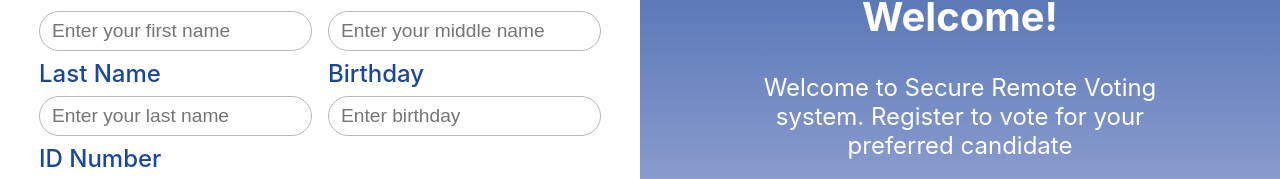
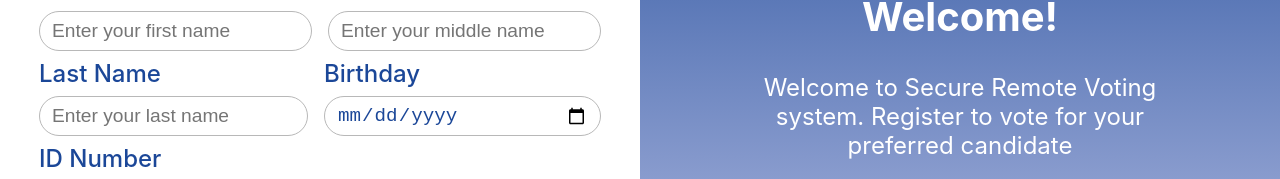
Before and after one commit to Houssien-Zeineddine/secure_remote_voting_system, a React (Vite) app in the folder client/: page /register in a window 1280 px wide. Shown: the part 252-431 px from the top of the page. Built offline with nearby package versions, Linux system fonts and the light colour scheme.

Commit message:
linking register and login successfully

```diff
--- a/client/src/pages/Register/index.jsx
+++ b/client/src/pages/Register/index.jsx
@@ -4,6 +4,7 @@ import Button from "../../components/Button";
 import Input from "../../components/Input";
 import logo from "../../assets/logos/blue-web-logo-no-bg.svg";
 import welcomeIllustration from "../../assets/register illautration.svg";
+import Calendar from "../../assets/calendar 1.svg";
 import axiosBaseUrl from "../../Utils/axios";
 import "./style.css";
 
@@ -79,9 +80,7 @@ const Register = () => {
         <form onSubmit={handleSubmit} className="registeration-form">
           {error && (
             <div className="error-message">
-              {error.split(" | ").map((msg, idx) => (
-                <p key={idx}>{msg}</p>
-              ))}
+              <p>{error.split(" | ")[0]}</p>
             </div>
           )}
           <div className="two-inputs-container">
@@ -120,11 +119,11 @@ const Register = () => {
             <Input
               label="birthday"
               labelText="Birthday"
-              type="text"
+              type="date"
               name="birthday"
               id="birthday"
-              placeholder="Enter birthday"
-              classNames="input-vertical"
+              classNames="input-vertical birthday-input"
+              placeholder="Enter your birthday"
               onChange={handleChange}
             />
           </div>
@@ -135,7 +134,7 @@ const Register = () => {
             name="id_number"
             id="id_number"
             placeholder="Enter your Id number"
-            classNames="input-vertical"
+            classNames="input-vertical "
             onChange={handleChange}
           />
           <Input
--- a/client/src/pages/Register/style.css
+++ b/client/src/pages/Register/style.css
@@ -54,6 +54,10 @@
     width: 100px;
 }
 
+.birthday-input {
+    width: 50%;
+}
+
 .error-message {
     width: 80%;
     padding: 12px 16px;
```
Also changed, not shown: client/src/components/Input/style.css (line endings or trailing spaces).
